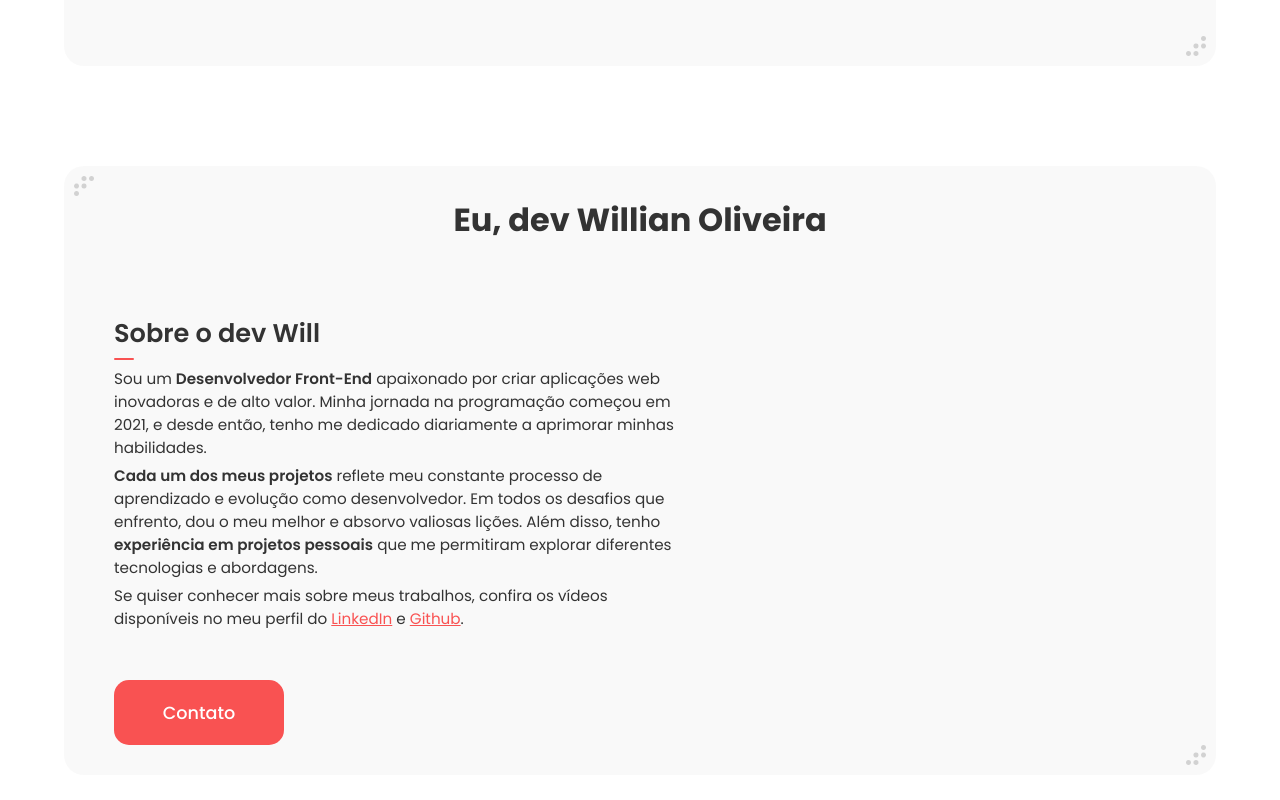
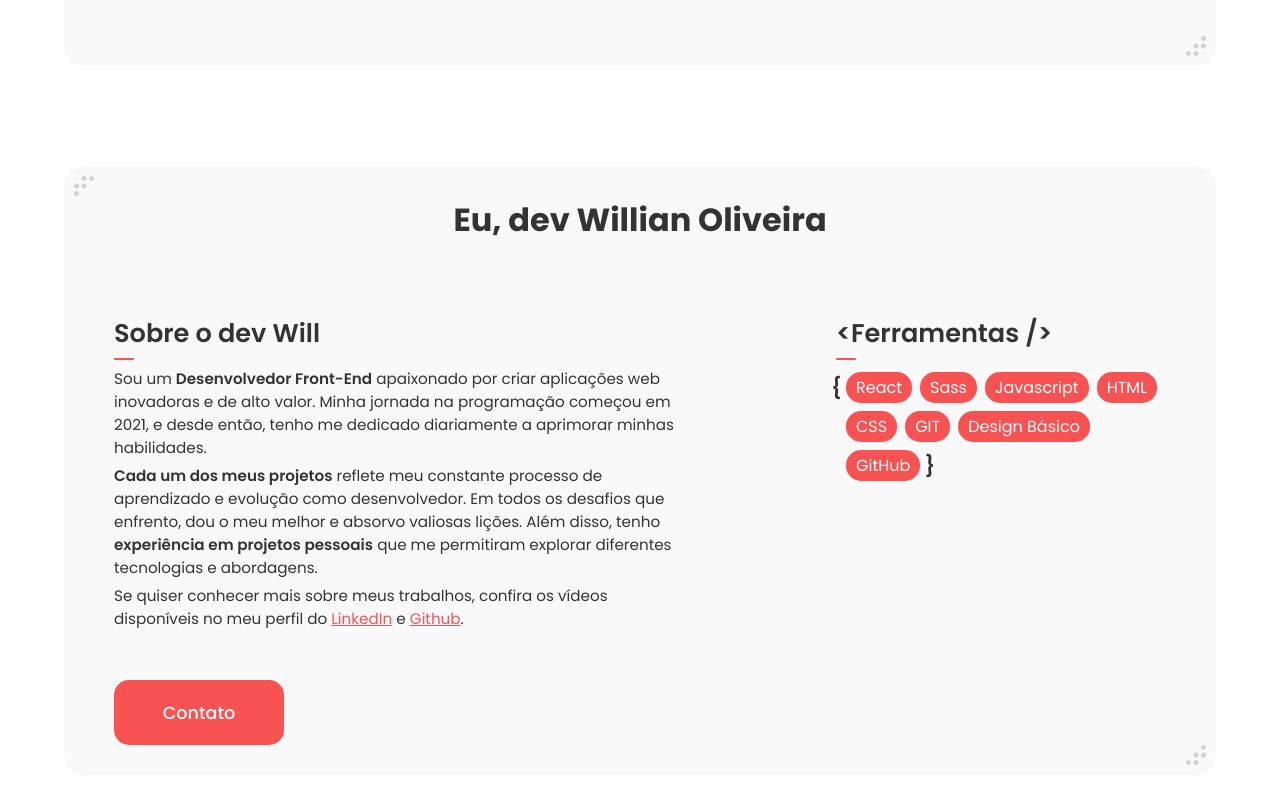
Before and after one commit to WillianOL/portifolio, a React (Vite) app: page / in a window 1280 px wide. Shown: the part 709-1509 px from the top of the page. Built offline with nearby package versions, Linux system fonts and the light colour scheme.

Commit message:
Finalização da seção de habilidades tecnicas(Ferramentas)

```diff
--- /dev/null
+++ b/src/components/Home/Sobre/Ferramentas/Ferramentas.jsx
@@ -0,0 +1,22 @@
+import React from 'react';
+import Skills from './Skills/Skills';
+
+const Ferramentas = () => {
+  const skills = [
+    'React',
+    'Sass',
+    'Javascript',
+    'HTML',
+    'CSS',
+    'GIT',
+    'Design Básico',
+    'GitHub',
+  ];
+  return (
+    <div>
+      <Skills skills={skills} />
+    </div>
+  );
+};
+
+export default Ferramentas;
--- /dev/null
+++ b/src/components/Home/Sobre/Ferramentas/Skills/Skills.jsx
@@ -0,0 +1,16 @@
+import React from 'react'
+import SubTitulo from '../../../Titulos/SubTitulo/SubTitulo'
+import style from './style.module.scss'
+
+const Skills = ({skills}) => {
+  return (
+    <div className={style.conteiner}>
+      <SubTitulo>{"<Ferramentas />"}</SubTitulo>
+      <ul className={style.tecnologias}>
+        {skills.map((skill) => <li key={skill}>{skill}</li>)}
+      </ul>
+    </div>
+  )
+}
+
+export default Skills
--- /dev/null
+++ b/src/components/Home/Sobre/Ferramentas/Skills/style.module.scss
@@ -0,0 +1,43 @@
+.conteiner {
+  display: flex;
+  flex-direction: column;
+  .tecnologias {
+    display: flex;
+    flex-wrap: wrap;
+    list-style: none;
+    margin-top: 5px;
+    padding-left: 10px;
+    gap: 8px;
+    max-width: 330px;
+    li {
+      background-color: var(--corDestaque);
+      color: var(--branco);
+      padding: 3px 10px;
+      border-radius: 15px;
+    }
+    & li:nth-child(1) {
+      position: relative;
+      &::before {
+        position: absolute;
+        content: "{";
+        color: var(--corTexto);
+        font-size: 1.3rem;
+        font-weight: 600;
+        left: -15px;
+        top: 0px;
+      }
+    }
+    & li:last-child {
+      position: relative;
+      &::before {
+        position: absolute;
+        content: "}";
+        color: var(--corTexto);
+        font-size: 1.3rem;
+        font-weight: 600;
+        right: -15px;
+        top: 0px;
+      }
+    }
+  }
+}
--- a/src/components/Home/Sobre/Sobre.jsx
+++ b/src/components/Home/Sobre/Sobre.jsx
@@ -1,8 +1,9 @@
 import React from 'react';
 import Section from '../Section/Section';
-import style from './style.module.scss';
 import Text from './Text/Text';
 import Titulo from '../Titulos/Titulo';
+import Ferramentas from './Ferramentas/Ferramentas';
+import style from './style.module.scss';
 
 const Sobre = () => {
   return (
@@ -11,7 +12,7 @@ const Sobre = () => {
         <Titulo>Eu, dev Willian Oliveira</Titulo>
         <div className={style.conteudo}>
           <Text />
-
+          <Ferramentas />
         </div>
       </div>
     </Section>
--- a/src/components/Home/Sobre/style.module.scss
+++ b/src/components/Home/Sobre/style.module.scss
@@ -2,4 +2,8 @@
   display: flex;
   flex-direction: column;
   gap: 70px;
+  .conteudo {
+    display: flex;
+    justify-content: space-between;
+  }
 }
```
